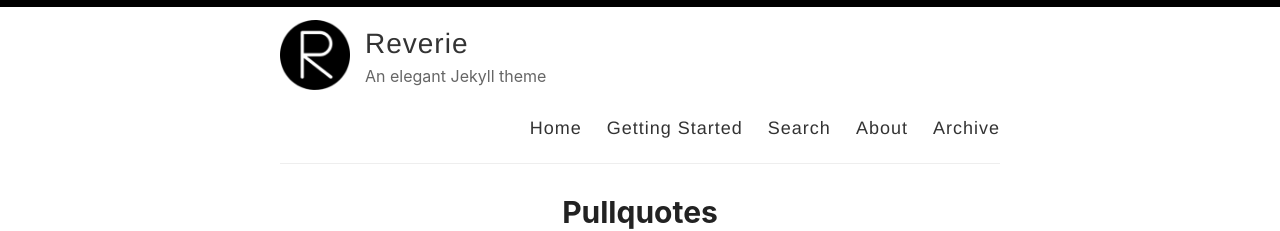
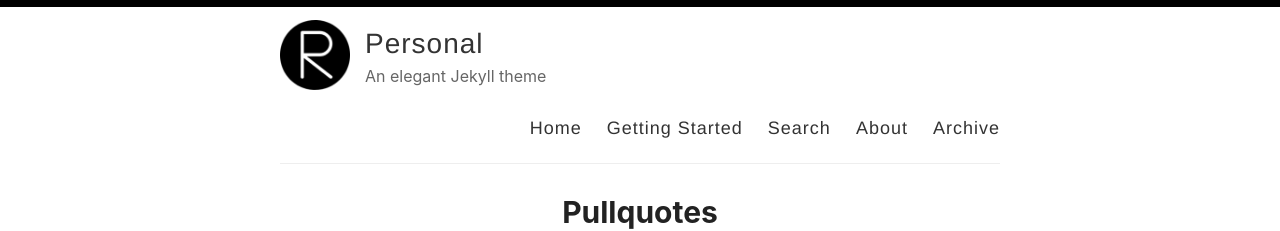
Before and after one commit to florachen0014/florachen0014.github.io, a Jekyll site: the page built from index.html, in a window 1280 px wide and 900 px high. Shown: the top 231 px of the window. Built offline with Jekyll 4.4.1, drawn with Linux system fonts in a browser that asks for light colours; the list of posts is cut into pages by our own code.

Commit message:
Update _config.yml

```diff
--- a/_config.yml
+++ b/_config.yml
@@ -3,10 +3,10 @@
 #
 
 # Name of your site (displayed in the header)
-name: Reverie
+name: Personal
 
 # Name of the author
-author: Amit Merchant
+author: Yue Chen
 
 # Short bio or description (displayed in the header)
 description: An elegant Jekyll theme
```
